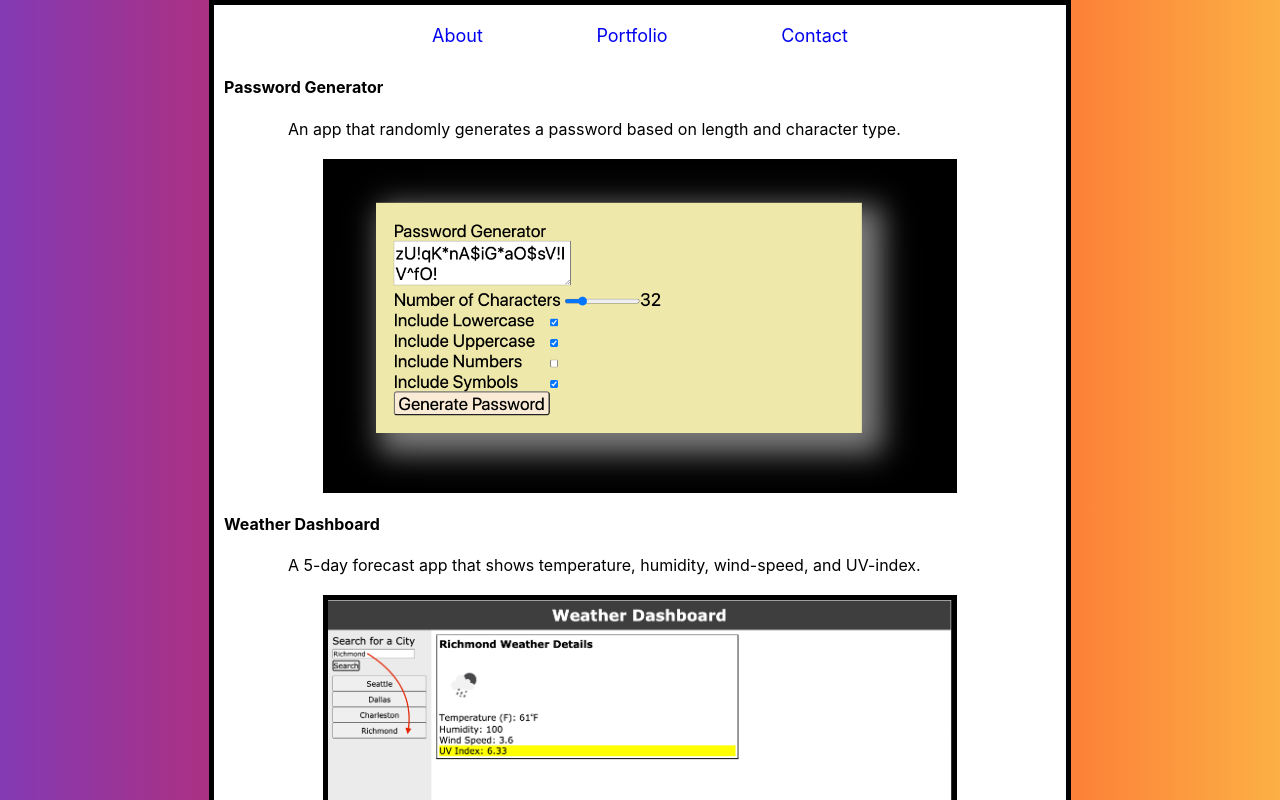
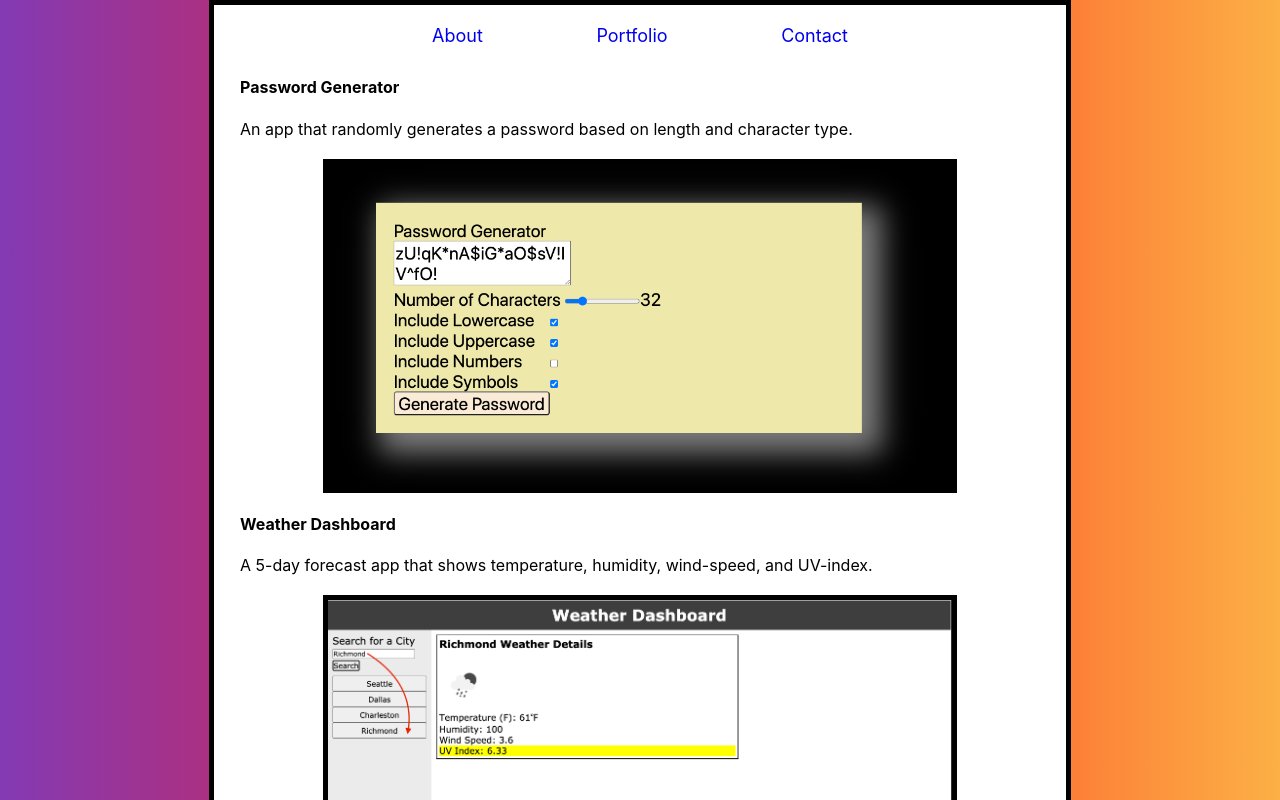
Before and after one commit to ploymahloy/react-portfolio, a React (Create React App) app: page /portfolio in a window 1280 px wide. Shown: the top 800 px of the page. Built offline with nearby package versions, Linux system fonts and the light colour scheme.

Commit message:
styled text on about and portfolio pages

```diff
--- a/src/components/Project.css
+++ b/src/components/Project.css
@@ -4,3 +4,7 @@
     margin-right: auto;
     width: 75%;
 }
+
+.project-text {
+    text-indent: 1rem;
+}
--- a/src/components/Project.js
+++ b/src/components/Project.js
@@ -4,8 +4,8 @@ import "./Project.css";
 function Project(props) {
     return (
     <div>
-        <h4>{props.name}</h4>
-        <p>{props.description}</p>
+        <h4 className="project-text">{props.name}</h4>
+        <p className="project-text">{props.description}</p>
         <a>
             <img src={props.image} alt={props.name} className="img"></img>
         </a>
--- a/src/pages/About.css
+++ b/src/pages/About.css
@@ -1,3 +1,4 @@
+h4,
 p {
     text-indent: 4rem;
 }
```
